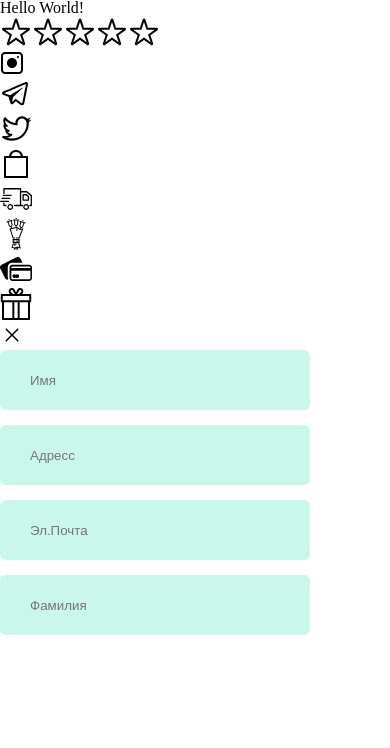
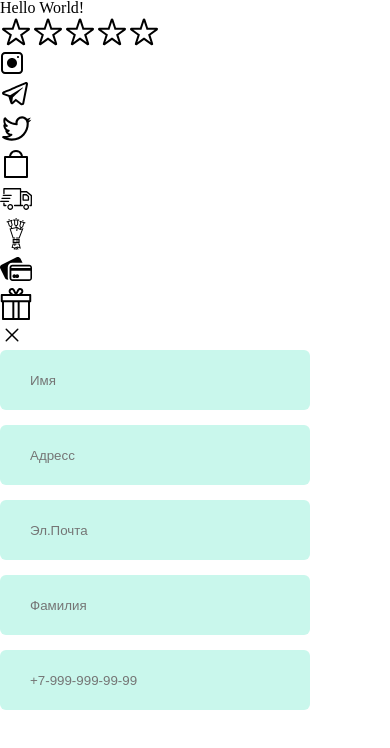
Before and after one commit to StellRay666s/flora, a React (Create React App) app: page / in a window 390 px wide. Shown: the top 748 px of the page. Built offline with nearby package versions, Linux system fonts and the light colour scheme.

Commit message:
'add_phoneInput_use_react_input_mask;

```diff
--- a/package.json
+++ b/package.json
@@ -9,6 +9,7 @@
     "axios": "^0.27.2",
     "react": "^18.2.0",
     "react-dom": "^18.2.0",
+    "react-input-mask": "^2.0.4",
     "react-redux": "^8.0.2",
     "react-router-dom": "^6.3.0",
     "react-scripts": "5.0.1",
--- a/src/App.js
+++ b/src/App.js
@@ -15,7 +15,7 @@ import {
   TruckIcon,
   TwitterIcon,
 } from "icons";
-import { CrossClose, Rating, Input } from "components";
+import { CrossClose, Rating, Input, PhoneInput } from "components";
 
 function App() {
   return (
@@ -40,6 +40,7 @@ function App() {
       <Input text={"Адресс"} />
       <Input text={"Эл.Почта"} />
       <Input text={"Фамилия"} />
+      <PhoneInput />
     </div>
   );
 }
--- /dev/null
+++ b/src/components/PhoneInput/index.jsx
@@ -0,0 +1,16 @@
+import React from "react";
+import style from "./phoneinput.module.scss";
+import InputMask from "react-input-mask";
+
+export default function index() {
+  return (
+    <div>
+      <InputMask
+        mask="+9-999-999-99-99"
+        placeholder="+7-999-999-99-99"
+        className={style.inputs}
+        type="text"
+      />
+    </div>
+  );
+}
--- /dev/null
+++ b/src/components/PhoneInput/phoneinput.module.scss
@@ -0,0 +1,10 @@
+.inputs {
+  width: 250px;
+  height: 40px;
+  padding: 10px 30px;
+  margin-bottom: 15px;
+  background-color: #c9f7ec;
+  border: 1px;
+  border-radius: 6px;
+  outline: none;
+}
--- a/src/components/index.js
+++ b/src/components/index.js
@@ -1,3 +1,4 @@
 export { default as Rating } from "./Rating";
 export { default as CrossClose } from "./CrossClose";
 export { default as Input } from "./Input";
+export { default as PhoneInput } from "./PhoneInput";
```
Also changed, not shown: 1 other file (tests, documents, lock files or other folders).
